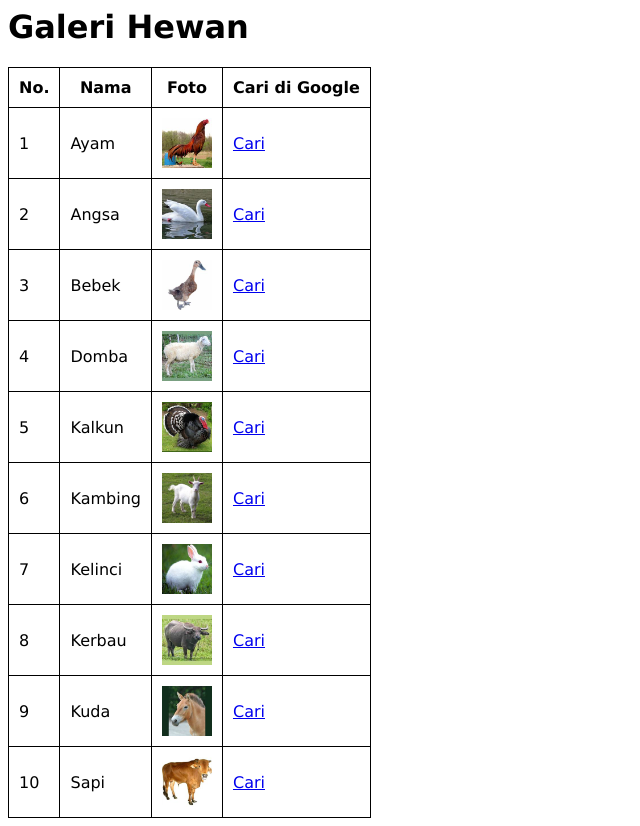
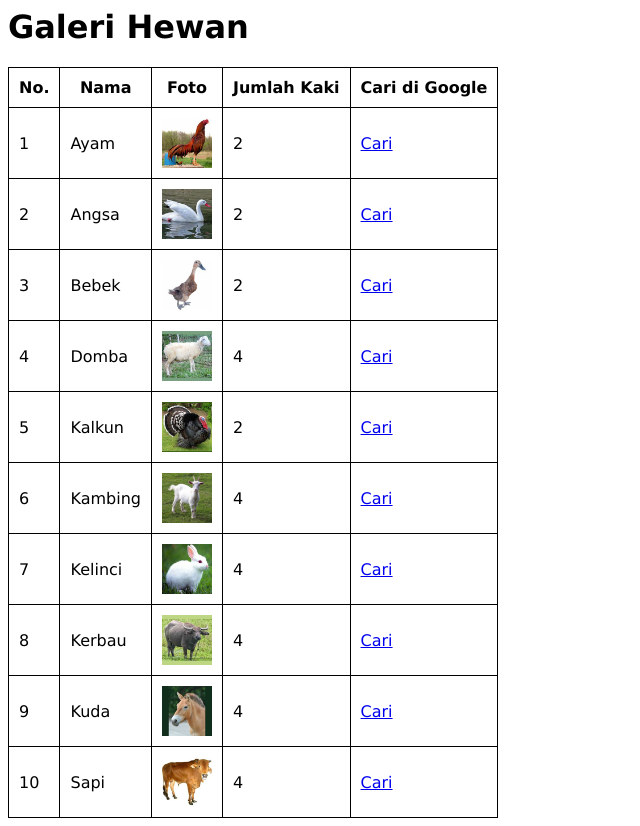
Before and after one commit to DivaGalihNayaka/modul6, a PHP site: page / in a window 1280 px wide. Shown: the whole page, without its empty margins (0-640 px from the left). Run offline with PHP 8.4, Linux system fonts and the light colour scheme.

Commit message:
Challange

```diff
--- a/index.php
+++ b/index.php
@@ -20,24 +20,27 @@
             <th>No.</th>
             <th>Nama</th>
             <th>Foto</th>
+            <th>Jumlah Kaki</th>
             <th>Cari di Google</th>
         </tr>
         <?php
-        $data = array('Ayam', 'Angsa', 'Bebek', 'Domba', 'Kalkun', 'Kambing', 'Kelinci', 'Kerbau', 'Kuda', 'Sapi');
+
+        $data = array( 'Ayam' => "2",'Angsa' => "2",'Bebek' => 2,'Domba' => "4",'Kalkun' => "2",'Kambing' => "4",'Kelinci' => "4",'Kerbau' => "4",'Kuda' => "4",'Sapi' => "4"
+        );
         $i = 1;
-        foreach ($data as $item) {
+        foreach ($data as $item => $legs) {
         ?>
         <tr>
             <td><?php echo $i ?></td>
             <td><?php echo $item ?></td>
-            <td><img src="img/<?php echo $item ?>.jpg" width="50" height="50"></td>
+            <td><img src="img/<?php echo $item ?>.jpg" width="50" height="50" alt="<?php echo $item ?>"></td>
+            <td><?php echo $legs ?></td>
             <td><a href="https://www.google.com/search?tbm=isch&q=<?php echo $item ?>" target="_blank">Cari</a></td>
         </tr>
         <?php
         $i++;
         }
         ?>
-
     </table>
 </body>
 </html>
```
Also changed, not shown: README.md, html/index.html (renamed from versi1.html).
